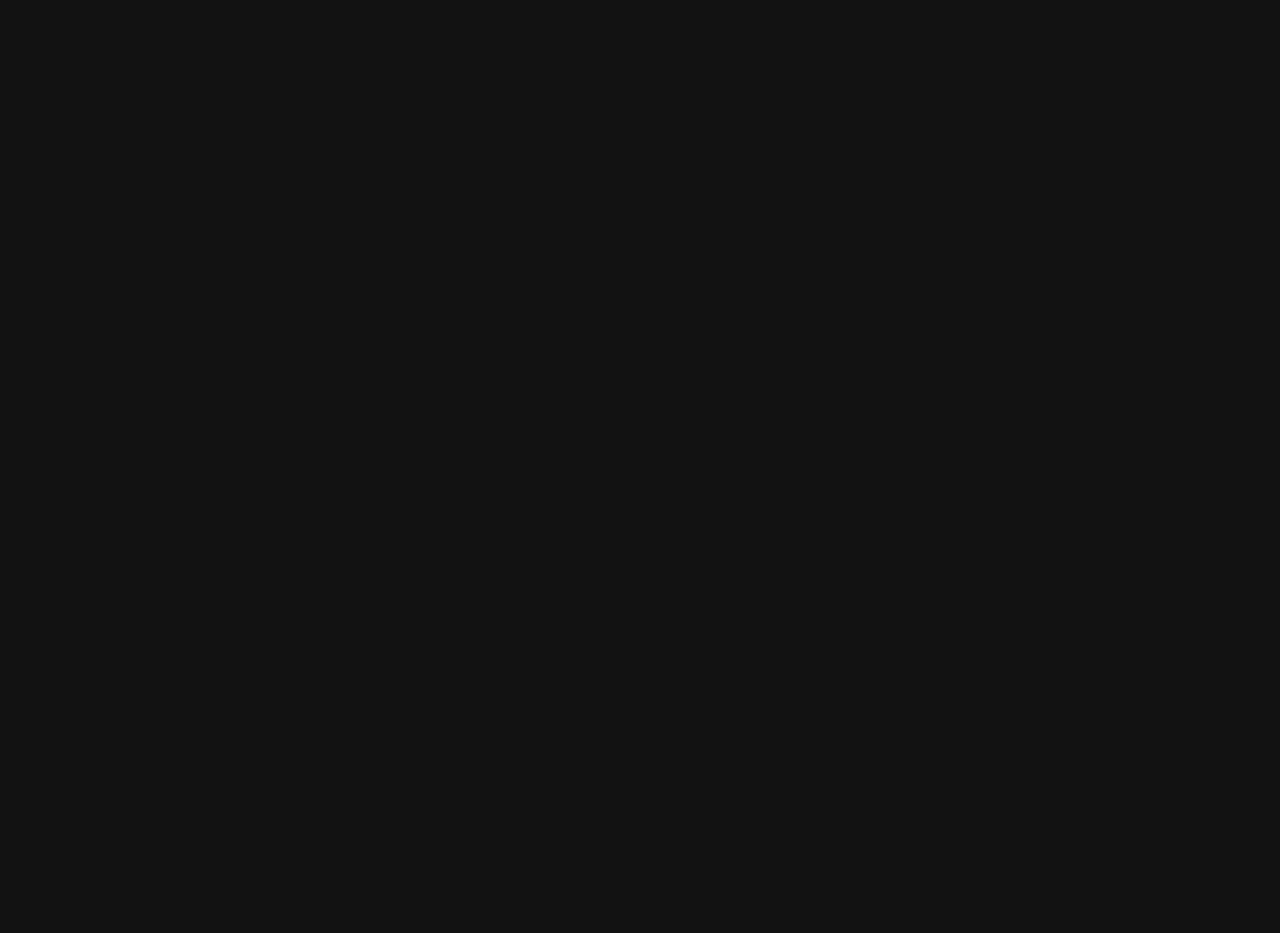
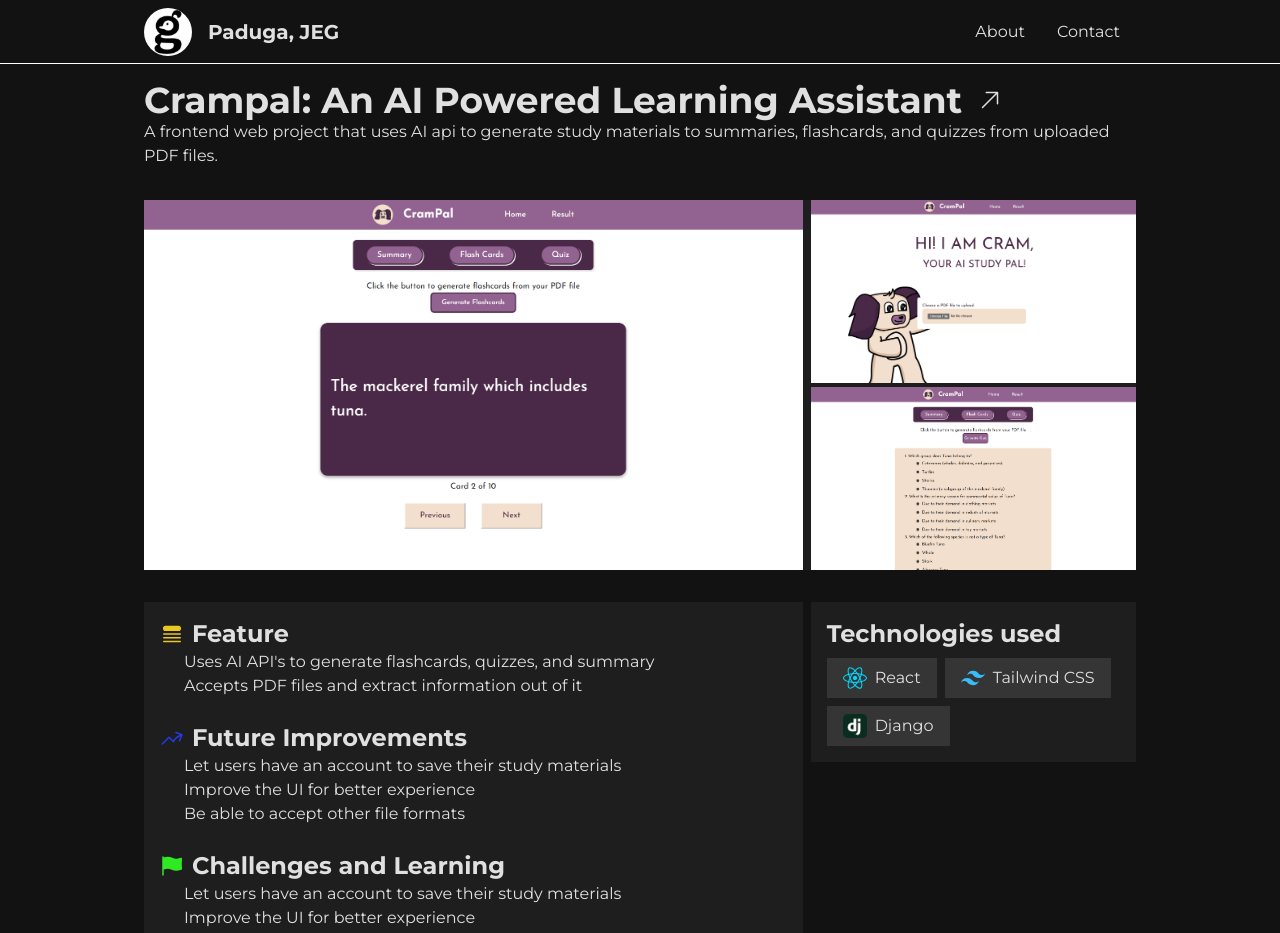
Before and after one commit to JegPDG/portfolio-jeg, a React (Vite) app: page /project/1 in a window 1280 px wide. Before the commit this address had no page. Shown: the top 933 px of the page. Before the commit the page ends 800 px from the top, so only its background shows below. Built offline with nearby package versions, Linux system fonts and the light colour scheme.

Commit message:
Improved the project details

```diff
--- a/src/App.jsx
+++ b/src/App.jsx
@@ -7,6 +7,7 @@ import Home from './pages/Home'
 import MainLayout from './layout/MainLayout';
 import ProjectDetail from './pages/ProjectDetail';
 import ContactModal from './components/medium/ContactModal';
+import Project1 from './projectpages/Project1';
 
 function App() {
 
@@ -18,6 +19,8 @@ function App() {
             <Route path='/' element={<Home></Home>}></Route>
             <Route path='/project/name' element={<ProjectDetail></ProjectDetail>}></Route>
             <Route path='/testmodal' element={<ContactModal></ContactModal>}></Route>
+
+            <Route path='/project/1' element={<Project1></Project1>}></Route>
           </Route>
         </Routes>
       </Router>
--- a/src/pages/ProjectDetail.jsx
+++ b/src/pages/ProjectDetail.jsx
@@ -1,24 +1,44 @@
 import React from 'react'
 import { techStack } from '../assets/assets'
-import { ArrowUpRightIcon } from '@heroicons/react/24/solid'
+import { ArrowTrendingUpIcon, ArrowUpRightIcon, FlagIcon, QueueListIcon } from '@heroicons/react/24/solid'
 
-const ProjectDetail = () => {
+const ProjectDetail = ({project}) => {
+
+  console.log(project)
+
   return (
     <div className=''>
       <div className='w-full max-w-5xl m-auto p-4'>
         <div className='flex items-center gap-4'>
-          <p className='text-4xl font-bold'>Project Name</p>
+          <p className='text-4xl font-bold'>{project.projTitle}</p>
           <ArrowUpRightIcon className='size-6'></ArrowUpRightIcon>
         </div>
-        <p>The project description, the overview of the whole project or the gist of it. Oh yeah</p>
+        <p>{project.projDescription}</p>
 
         {/* the video and image section  */}
         <div className='w-full'>
           <div className='mt-8 w-full bg-dark-400 grid grid-cols-6 gap-2'>
+
+              {/* Video container  */}
               <div className='col-span-4 aspect-video w-full bg-amber-300'>
+                <img className='w-full h-full object-cover' src={project.video} alt="" />
+              </div>
 
-              </div>
+              {/* image containers  */}
+
+
+
               <div className='col-span-2 w-full '>
+                <ul className='aspect-video flex gap-1 flex-col'>
+                  {project.images.slice(0,2).map((image, index) =>
+                    <li className='aspect-video bg-amber-300'
+                      key={index}
+                      >
+                        <img className='w-full h-full object-cover' src={image.image} alt="" />
+                    </li>
+                  )}
+                </ul>
+                {/*
                 <div className=' aspect-video flex gap-1 flex-col'>
                   <div className='aspect-video bg-amber-300'>
 
@@ -26,7 +46,7 @@ const ProjectDetail = () => {
                   <div className='aspect-video bg-amber-300'>
 
                   </div>
-                </div>
+                </div> */}
 
               </div>
           </div>
@@ -37,33 +57,69 @@ const ProjectDetail = () => {
           <div className='mt-8 w-full grid grid-cols-6 gap-2'>
             <div className='col-span-4  bg-dark-400 p-4'>
 
+              {/* Feature  */}
               <div className='mb-6'>
                 {/* the heading  */}
-                <h1 className='text-2xl font-bold'>Feature</h1>
-                <div>
-                  <p>Menu - showcases the shops various products such as coffees, pastries, cakes, pizza, etc. </p>
-                  <p>Responsive design - Works seamlessly on mobile, tablet, and desktop.</p>
-                  <p>Contacts - list of contacts and contact form for inquiries and reservations </p>
+                <h1 className='text-2xl font-bold flex items-center gap-2'>
+                  <span>
+                    <QueueListIcon className='size-6' fill='#E9C822'></QueueListIcon>
+                  </span>
+
+                   Feature</h1>
+                <div className='pl-6'>
+                  <ul>
+                    {project.features.map((feat, index) =>
+                      <li key={index}>
+                        <p>{feat.feature}</p>
+                      </li>
+                    )}
+
+                  </ul>
+
                 </div>
               </div>
 
+              {/* Future Improvements  */}
               <div className='mb-6'>
                 {/* the heading  */}
-                <h1 className='text-2xl font-bold'>Future Improvements</h1>
-                <div>
-                  <p>Menu - showcases the shops various products such as coffees, pastries, cakes, pizza, etc. </p>
-                  <p>Responsive design - Works seamlessly on mobile, tablet, and desktop.</p>
-                  <p>Contacts - list of contacts and contact form for inquiries and reservations </p>
+                <h1 className='text-2xl font-bold flex items-center gap-2'>
+                  <span>
+                    <ArrowTrendingUpIcon className='size-6' fill='#223CE9'></ArrowTrendingUpIcon>
+                  </span>
+
+                   Future Improvements</h1>
+                <div className='pl-6'>
+                  <ul>
+                    {project.improvements.map((improvement, index) =>
+                      <li key={index}>
+                        <p>{improvement.improve}</p>
+                      </li>
+                    )}
+
+                  </ul>
+
                 </div>
               </div>
 
+              {/* VHallenges and Learnings  */}
               <div className='mb-6'>
                 {/* the heading  */}
-                <h1 className='text-2xl font-bold'>Challenges and Learning</h1>
-                <div>
-                  <p>Menu - showcases the shops various products such as coffees, pastries, cakes, pizza, etc. </p>
-                  <p>Responsive design - Works seamlessly on mobile, tablet, and desktop.</p>
-                  <p>Contacts - list of contacts and contact form for inquiries and reservations </p>
+                <h1 className='text-2xl font-bold flex items-center gap-2'>
+                  <span>
+                    <FlagIcon className='size-6' fill='#2FE922'></FlagIcon>
+                  </span>
+
+                   Challenges and Learning</h1>
+                <div className='pl-6'>
+                  <ul>
+                    {project.improvements.map((improvement, index) =>
+                      <li key={index}>
+                        <p>{improvement.improve}</p>
+                      </li>
+                    )}
+
+                  </ul>
+
                 </div>
               </div>
 
--- /dev/null
+++ b/src/projectpages/Project1.jsx
@@ -0,0 +1,49 @@
+import React from 'react'
+import { projectImage } from '../assets/assets'
+import ProjectDetail from '../pages/ProjectDetail'
+
+const Project1 = () => {
+  const projDetails = {
+    projTitle: "Crampal: An AI Powered Learning Assistant",
+    projDescription: "A frontend web project that uses AI api to generate study materials to summaries, flashcards, and quizzes from uploaded PDF files.",
+    video: projectImage.crampal3,
+    images: [
+      {image: projectImage.crampal},
+      {image: projectImage.crampal1},
+      {image: projectImage.crampal2},
+    ],
+    features: [
+      {feature: "Uses AI API's to generate flashcards, quizzes, and summary"},
+      {feature: "Accepts PDF files and extract information out of it"},
+    ],
+    improvements: [
+      {improve: "Let users have an account to save their study materials"},
+      {improve: "Improve the UI for better experience"},
+      {improve: "Be able to accept other file formats"},
+
+    ],
+    challenges: [
+      {challenge: "Extracting of text from pdf"},
+      {challenge: "Integrating AI in the project"},
+    ],
+    technologies: [
+      {tech: "Tailwind CSS"},
+      {tech: "Django"},
+      {tech: "React.js"},
+
+    ]
+
+  }
+
+
+  return (
+    <>
+      <ProjectDetail
+        project={projDetails}
+      ></ProjectDetail>
+
+    </>
+  )
+}
+
+export default Project1
--- a/src/sections/EducationSection.jsx
+++ b/src/sections/EducationSection.jsx
@@ -63,10 +63,10 @@ const EducationSection = () => {
             {/* Left side  */}
             <div
               ref={setRef('right')}
-              className={`${visibleItems.right ? 'slide-in-left': 'slide-in-left-hidden'} col-span-1`}>
-              <div className='pt-16 w-full flex flex-col items-center slide-in-left'>
+              className={`${visibleItems.right ? 'slide-in-left': 'slide-in-left-hidden'} col-span-1 `}>
+              <div className='pt-16 w-full flex flex-col items-center slide-in-left '>
 
-                <div className='w-full  bg-dark-400'>
+                <div className='w-full  bg-dark-400 border'>
                   <img className='w-full h-full object-cover ' src={assets.jeg_pfp} alt="" />
                 </div>
 
@@ -98,7 +98,7 @@ const EducationSection = () => {
                     <p className='text-5xl font-bold text-dark-400 '> about</p>
                   </div>
 
-                  <div className='w-full flex bg-white-grey p-4 mt-4 gap-4 flex-col' >
+                  <div className='w-full flex bg-white-grey p-4 mt-4 gap-4 flex-col border' >
                     <p className='text-dark-400'>I graduated with a <span className='text-dark-400 font-bold'>Bachelor’s degree in Computer Science</span>  from  <span className='text-dark-400 font-bold'>Garcia College of Technology </span>and aspire to become a <span className='text-dark-400 font-bold'>full-stack developer </span>. While I’m still continuously learning and improving, I am committed to growing my skills and reaching that goal.</p>
 
                     <p className='text-dark-400'> On the frontend, I have a solid foundation in <span className='text-dark-400 font-bold'>HTML, CSS, and JavaScript </span>, and I’ve worked with modern frameworks like <span className='text-dark-400 font-bold'>React.js and Tailwind CSS</span>. As I advanced, I also explored the <span className='text-dark-400 font-bold'>backend </span>, learning <span className='text-dark-400 font-bold'> </span> and building <span className='text-dark-400 font-bold'>RESTful APIs with Django REST Framework</span>.</p>
@@ -118,7 +118,7 @@ const EducationSection = () => {
                   <p className='text-5xl font-bold text-dark-400'>experience</p>
                 </div>
 
-                <div className='w-full flex bg-white-grey mt-4 gap-4 flex-col relative'>
+                <div className='w-full flex bg-white-grey mt-4 gap-4 flex-col relative border '>
 
                   <div className='mb-12 p-4'>
                     <div>
@@ -186,7 +186,7 @@ const EducationSection = () => {
                   <p className='text-5xl font-bold text-dark-400'>education</p>
                 </div>
 
-                <div className='w-full flex flex-col bg-white-grey relative mt-4'>
+                <div className='w-full flex flex-col bg-white-grey relative mt-4 border'>
 
                   <div className='mb-12 p-2'>
                     <div className='flex gap-4 p-4 '>
```
